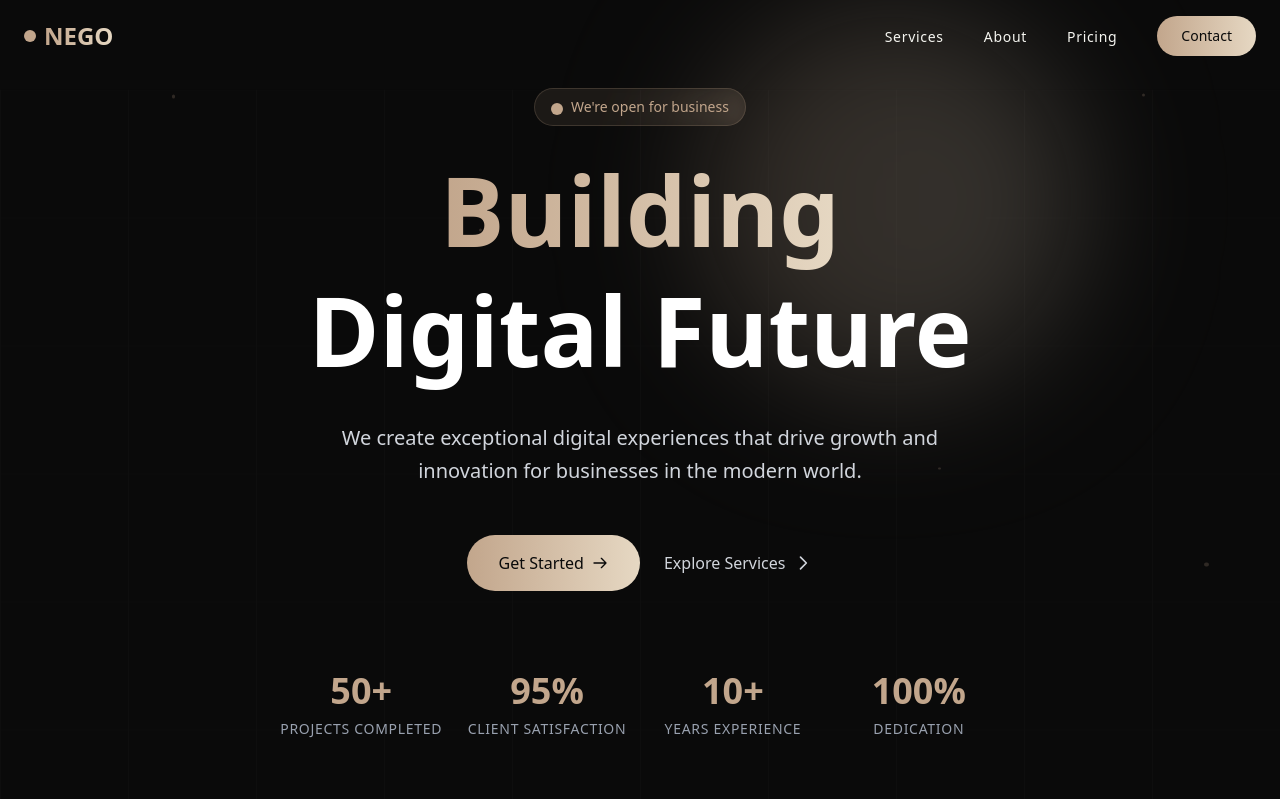
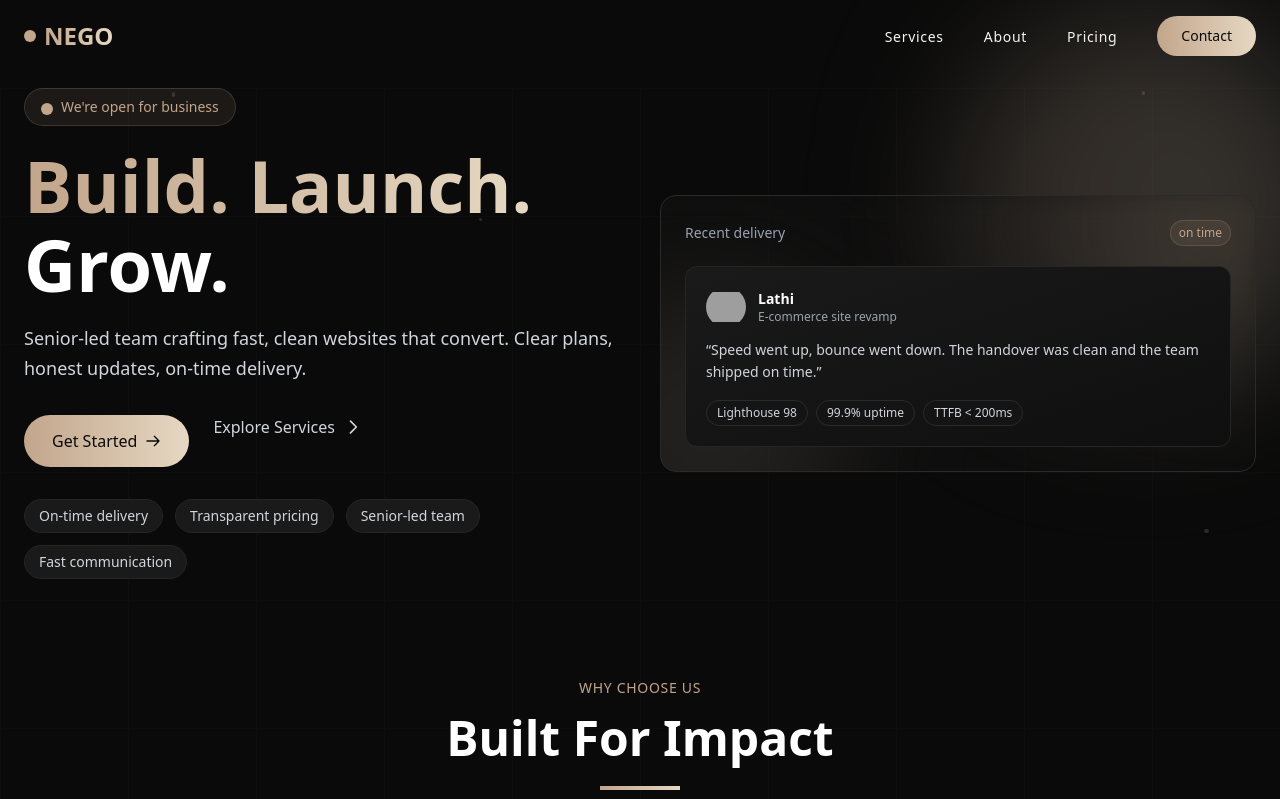
Before and after one commit to NEGO2522/nego-services, a React (Vite) app: page / in a window 1280 px wide. Shown: the top 799 px of the page. Built offline with nearby package versions, Linux system fonts and the light colour scheme; grey boxes are pictures that could not be loaded.

Commit message:
Update the Lathi logo and landing page

```diff
--- a/src/pages/Landing.jsx
+++ b/src/pages/Landing.jsx
@@ -147,23 +147,25 @@ const Landing = () => {
       <main id="home" className="container mx-auto px-6 pt-4 pb-16 md:pb-24 relative z-10">
         {/* Hero Section */}
         <motion.section
-          className="flex flex-col items-center justify-center min-h-[40vh] text-center fade-up"
+          className="fade-up min-h-[50vh]"
           initial={{ opacity: 0, y: 20 }}
           animate={{ opacity: 1, y: 0 }}
           transition={{ duration: 0.8 }}
         >
-          <div className="relative max-w-4xl mx-auto">
+          <div className="relative max-w-7xl mx-auto">
             {/* Animated gradient circle */}
             <div className="absolute -top-20 -right-20 w-96 h-96 bg-gradient-to-r from-[#C2A68C] to-[#E6D8C3] rounded-full mix-blend-multiply filter blur-3xl opacity-20 animate-blob"></div>
 
             <motion.div
-              className="relative z-10"
+              className="relative z-10 grid md:grid-cols-2 gap-10 items-center"
               initial={{ opacity: 0, y: 30 }}
               animate={{ opacity: 1, y: 0 }}
               transition={{ duration: 0.8, delay: 0.2 }}
             >
+              {/* Left column: content */}
+              <div className="text-center md:text-left">
                 <motion.div
-                className="inline-block px-4 py-2 mb-6 text-sm font-medium text-[#C2A68C] bg-[#C2A68C]/10 rounded-full backdrop-blur-sm border border-[#C2A68C]/20"
+                  className="inline-block px-4 py-2 mb-5 text-sm font-medium text-[#C2A68C] bg-[#C2A68C]/10 rounded-full backdrop-blur-sm border border-[#C2A68C]/20"
                   initial={{ opacity: 0, y: 10 }}
                   animate={{ opacity: 1, y: 0 }}
                   transition={{ delay: 0.4 }}
@@ -176,33 +178,33 @@ const Landing = () => {
                 </motion.div>
 
                 <motion.h1
-                className="text-5xl md:text-7xl lg:text-8xl font-bold text-white mb-8 leading-tight"
+                  className="text-5xl md:text-6xl lg:text-7xl font-bold text-white mb-5 leading-[1.1]"
                   initial={{ opacity: 0, y: 20 }}
                   animate={{ opacity: 1, y: 0 }}
                   transition={{ delay: 0.3, duration: 0.8 }}
                 >
-                <span className="bg-gradient-to-r from-[#C2A68C] to-[#E6D8C3] bg-clip-text text-transparent">Building</span>
+                  <span className="bg-gradient-to-r from-[#C2A68C] to-[#E6D8C3] bg-clip-text text-transparent">Build. Launch.</span>
                   <br />
-                <span className="text-white">Digital Future</span>
+                  Grow.
                 </motion.h1>
 
                 <motion.p
-                className="text-lg md:text-xl text-gray-300 mb-12 max-w-2xl mx-auto leading-relaxed font-light"
+                  className="text-base md:text-lg text-gray-300 mb-8 max-w-xl md:max-w-2xl md:mx-0 mx-auto leading-relaxed font-light"
                   initial={{ opacity: 0, y: 20 }}
                   animate={{ opacity: 1, y: 0 }}
                   transition={{ delay: 0.5, duration: 0.8 }}
                 >
-                We create exceptional digital experiences that drive growth and innovation for businesses in the modern world.
+                  Senior-led team crafting fast, clean websites that convert. Clear plans, honest updates, on-time delivery.
                 </motion.p>
 
                 <motion.div
-                className="flex flex-col sm:flex-row gap-6 items-center justify-center"
+                  className="flex flex-col sm:flex-row gap-4 sm:gap-6 items-center md:items-start justify-center md:justify-start"
                   initial={{ opacity: 0, y: 20 }}
                   animate={{ opacity: 1, y: 0 }}
                   transition={{ delay: 0.7, duration: 0.8 }}
                 >
                   <motion.button
-                  className="group relative px-8 py-4 bg-gradient-to-r from-[#C2A68C] to-[#E6D8C3] text-[#0A0A0A] font-medium rounded-full overflow-hidden transition-all duration-300 hover:shadow-lg hover:shadow-[#C2A68C]/30"
+                    className="group relative px-7 py-3.5 bg-gradient-to-r from-[#C2A68C] to-[#E6D8C3] text-[#0A0A0A] font-medium rounded-full overflow-hidden transition-all duration-300 hover:shadow-lg hover:shadow-[#C2A68C]/30"
                     whileHover={{ y: -2, scale: 1.02 }}
                     whileTap={{ scale: 0.98 }}
                   >
@@ -227,25 +229,65 @@ const Landing = () => {
                   </motion.a>
                 </motion.div>
 
-              {/* Stats */}
+                {/* Trust badges */}
                 <motion.div
-                className="grid grid-cols-2 md:grid-cols-4 gap-6 mt-20 max-w-4xl mx-auto"
+                  className="flex flex-wrap md:justify-start justify-center gap-3 mt-8 max-w-2xl"
                   initial={{ opacity: 0, y: 20 }}
                   animate={{ opacity: 1, y: 0 }}
                   transition={{ delay: 0.9 }}
                 >
                   {[
-                  { number: '50+', label: 'Projects Completed' },
-                  { number: '95%', label: 'Client Satisfaction' },
-                  { number: '10+', label: 'Years Experience' },
-                  { number: '100%', label: 'Dedication' }
-                ].map((stat, index) => (
-                  <div key={index} className="text-center">
-                    <div className="text-3xl md:text-4xl font-bold text-[#C2A68C] mb-2">{stat.number}</div>
-                    <div className="text-sm text-gray-400 uppercase tracking-wider">{stat.label}</div>
-                  </div>
+                    'On‑time delivery',
+                    'Transparent pricing',
+                    'Senior-led team',
+                    'Fast communication'
+                  ].map((badge, i) => (
+                    <span key={i} className="text-xs md:text-sm bg-[#1A1A1A] text-gray-300 px-3.5 py-1.5 rounded-full border border-[#252525]">
+                      {badge}
+                    </span>
                   ))}
                 </motion.div>
+              </div>
+
+              {/* Right column: glass card */}
+              <div className="hidden md:block">
+                <motion.div
+                  className="relative rounded-2xl border border-[#2a2a2a] bg-[#111111]/60 backdrop-blur-md p-6 overflow-hidden"
+                  initial={{ opacity: 0, x: 30 }}
+                  animate={{ opacity: 1, x: 0 }}
+                  transition={{ duration: 0.8, delay: 0.3 }}
+                  whileHover={{ y: -6 }}
+                >
+                  <div className="absolute -top-24 -right-24 w-64 h-64 bg-[#C2A68C]/10 rounded-full blur-3xl"></div>
+                  <div className="absolute -bottom-24 -left-24 w-72 h-72 bg-[#E6D8C3]/10 rounded-full blur-3xl"></div>
+
+                  <div className="relative z-10 space-y-5">
+                    <div className="flex items-center justify-between">
+                      <span className="text-sm text-gray-400">Recent delivery</span>
+                      <span className="text-xs px-2 py-1 rounded-full bg-[#C2A68C]/10 text-[#C2A68C] border border-[#C2A68C]/20">on time</span>
+                    </div>
+                    <div className="rounded-xl bg-gradient-to-br from-[#1A1A1A] to-[#0F0F0F] border border-[#252525] p-5">
+                      <div className="flex items-center gap-3 mb-3">
+                        <img src="https://lathishop.com/assets/Logo.png" alt="Lathi logo" className="w-10 h-10 rounded-full object-contain" />
+                        <div>
+                          <div className="text-sm text-white font-semibold">Lathi</div>
+                          <div className="text-xs text-gray-400">E‑commerce site revamp</div>
+                        </div>
+                      </div>
+                      <blockquote className="text-gray-300 text-sm leading-relaxed">
+                        “Speed went up, bounce went down. The handover was clean and the team shipped on time.”
+                      </blockquote>
+                      <div className="mt-4 flex flex-wrap gap-2">
+                        <span className="text-xs px-2.5 py-1 rounded-full bg-[#141414] border border-[#2a2a2a] text-gray-300">Lighthouse 98</span>
+                        <span className="text-xs px-2.5 py-1 rounded-full bg-[#141414] border border-[#2a2a2a] text-gray-300">99.9% uptime</span>
+                        <span className="text-xs px-2.5 py-1 rounded-full bg-[#141414] border border-[#2a2a2a] text-gray-300">TTFB &lt; 200ms</span>
+                      </div>
+                    </div>
+
+
+                  </div>
+                </motion.div>
+              </div>
             </motion.div>
           </div>
 
```
Lines whose indentation alone changed are shown as unchanged.
